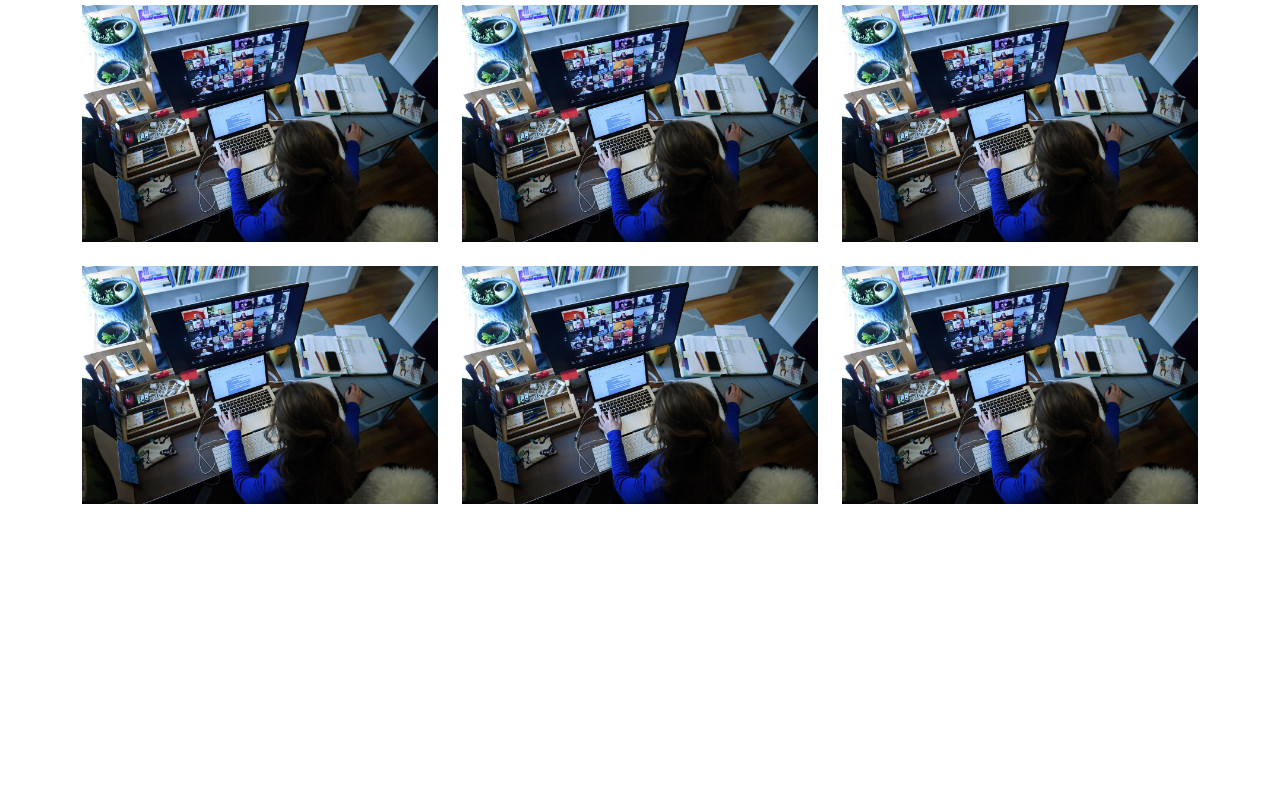
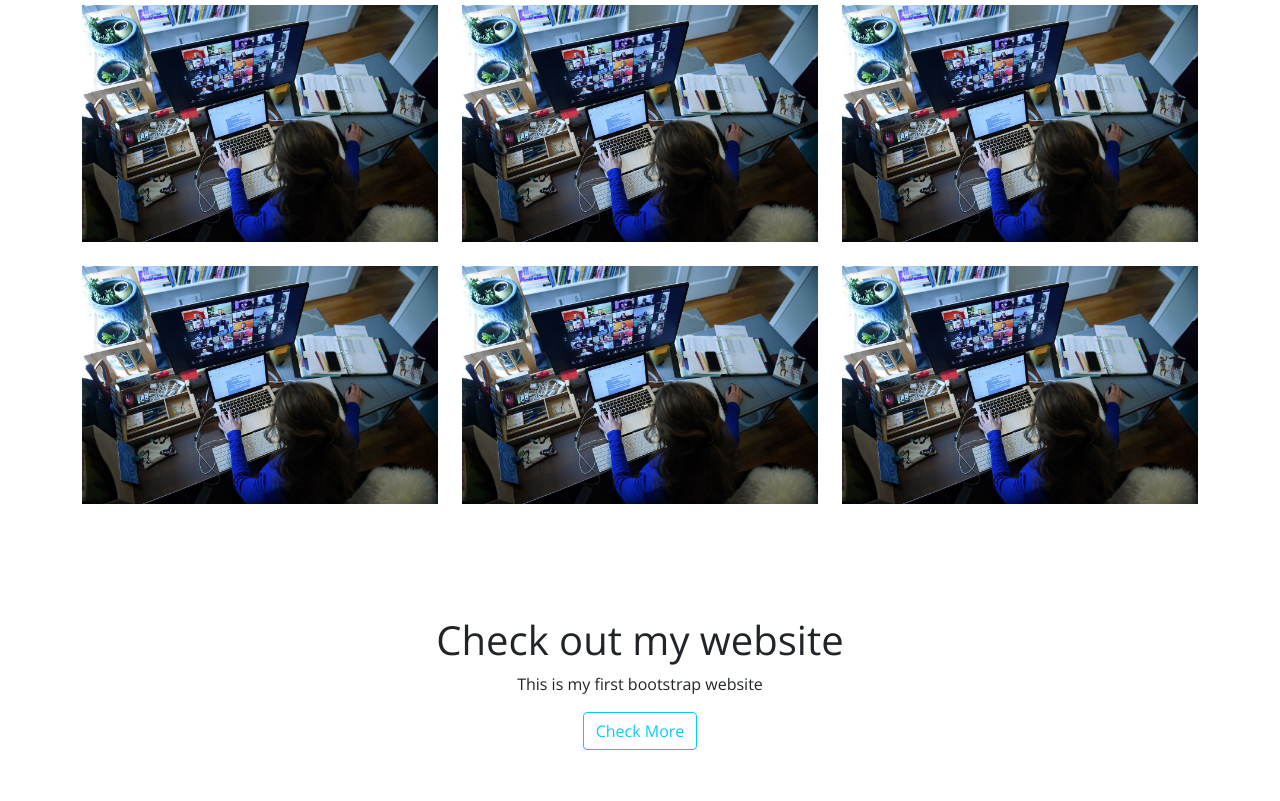
Before and after one commit to ojhal/Bootstrap5A, a plain HTML site: page index.html in a window 1280 px wide. Shown: the part 2349-3150 px from the top of the page. Before the commit the page ends 2917 px from the top, so only its background shows below. Drawn offline with nearby package versions, Linux system fonts and the light colour scheme.

Commit message:
add button

```diff
--- a/index.html
+++ b/index.html
@@ -271,6 +271,16 @@
   </section>
   <section class="main-heading my-5">
     <div class="container-fluid">
+      <div class="row">
+        <div class="col-xxl-12 col-12 py-5 text-center">
+          <h1> Check out my website</h1>
+          <p> This is my first bootstrap website</p>
+          <button type="button" class="btn btn-outline-info" data-bs-toggle="tooltip" data-bs-placement="right"
+            title="Please Check here">Check More</button>
+
+        </div>
+
+      </div>
 
     </div>
   </section>
```
